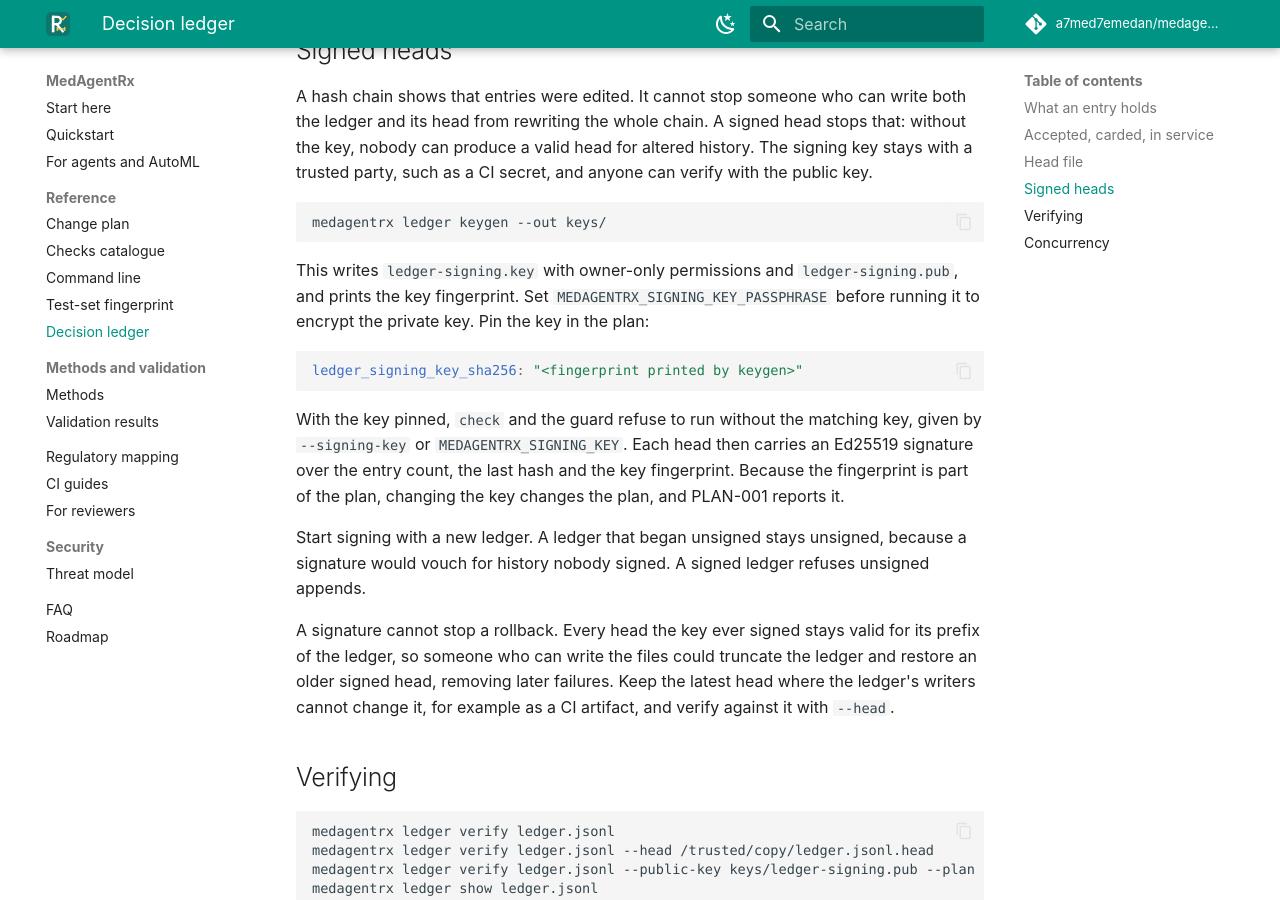
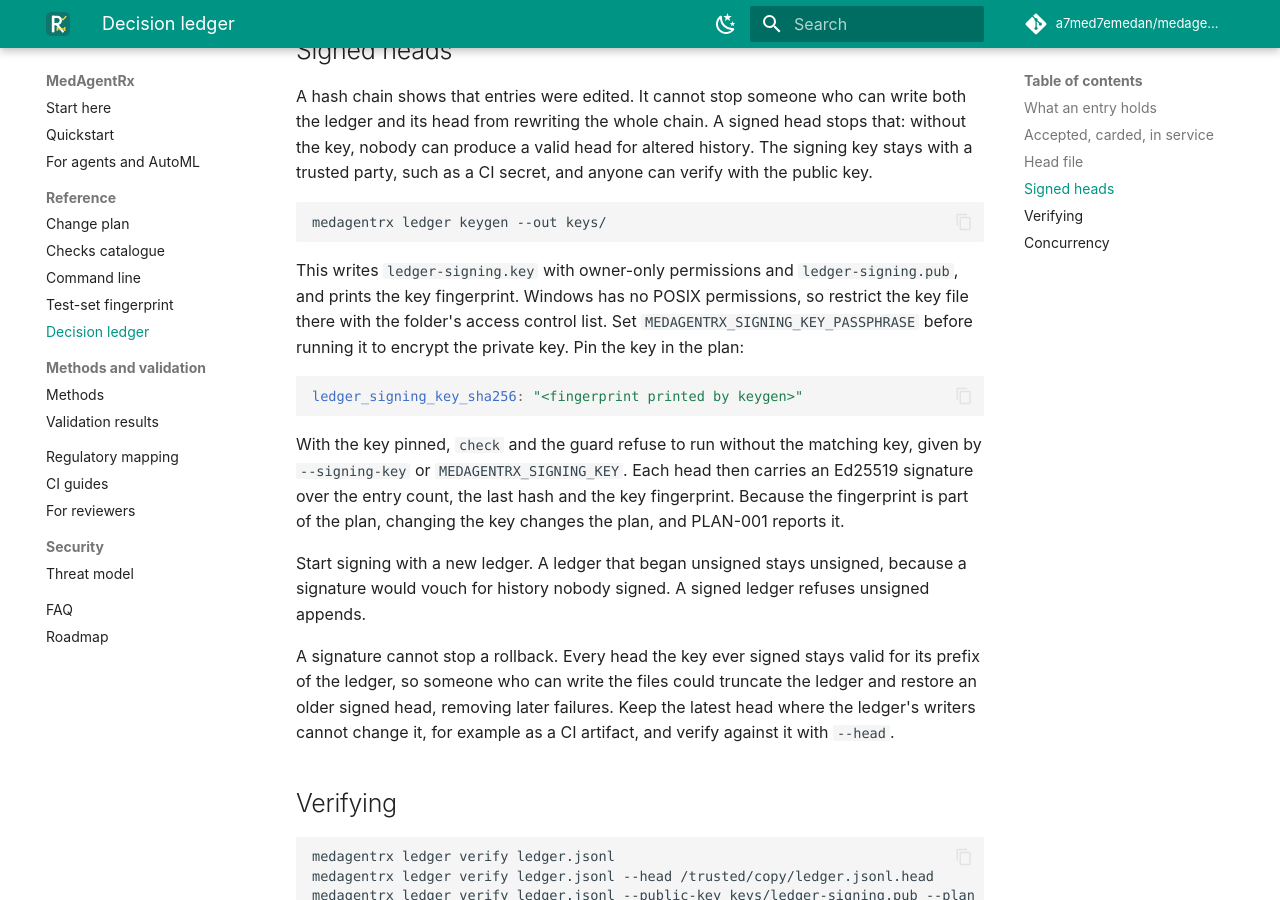
Before and after one commit to a7med7emedan/medagentrx, an MkDocs documentation site: the page built from docs/ledger.md, in a window 1280 px wide and 900 px high, scrolled down 1626 px. Built offline with MkDocs 1.6.1 and Material for MkDocs 9.7.7, drawn with Linux system fonts in a browser that asks for light colours; comment, search, counter and statistics services are not loaded.

Commit message:
Keep hashed files byte-exact on Windows
A Windows checkout converted intended-use.txt to CRLF line endings, so
its SHA-256 no longer matched the plan and the example failed PLAN-003.
Git attributes now keep the hashed statements and Parquet files exactly
as committed. Windows has no POSIX permission bits, so the key file
test checks them only elsewhere, and the docs say to protect the key
with an access control list.

````diff
--- a/docs/ledger.md
+++ b/docs/ledger.md
@@ -50,7 +50,7 @@
 medagentrx ledger keygen --out keys/
 ```
 
-This writes `ledger-signing.key` with owner-only permissions and `ledger-signing.pub`, and prints the key fingerprint. Set `MEDAGENTRX_SIGNING_KEY_PASSPHRASE` before running it to encrypt the private key. Pin the key in the plan:
+This writes `ledger-signing.key` with owner-only permissions and `ledger-signing.pub`, and prints the key fingerprint. Windows has no POSIX permissions, so restrict the key file there with the folder's access control list. Set `MEDAGENTRX_SIGNING_KEY_PASSPHRASE` before running it to encrypt the private key. Pin the key in the plan:
 
 ```yaml
 ledger_signing_key_sha256: "<fingerprint printed by keygen>"
````
Also changed, not shown: 2 other files.
